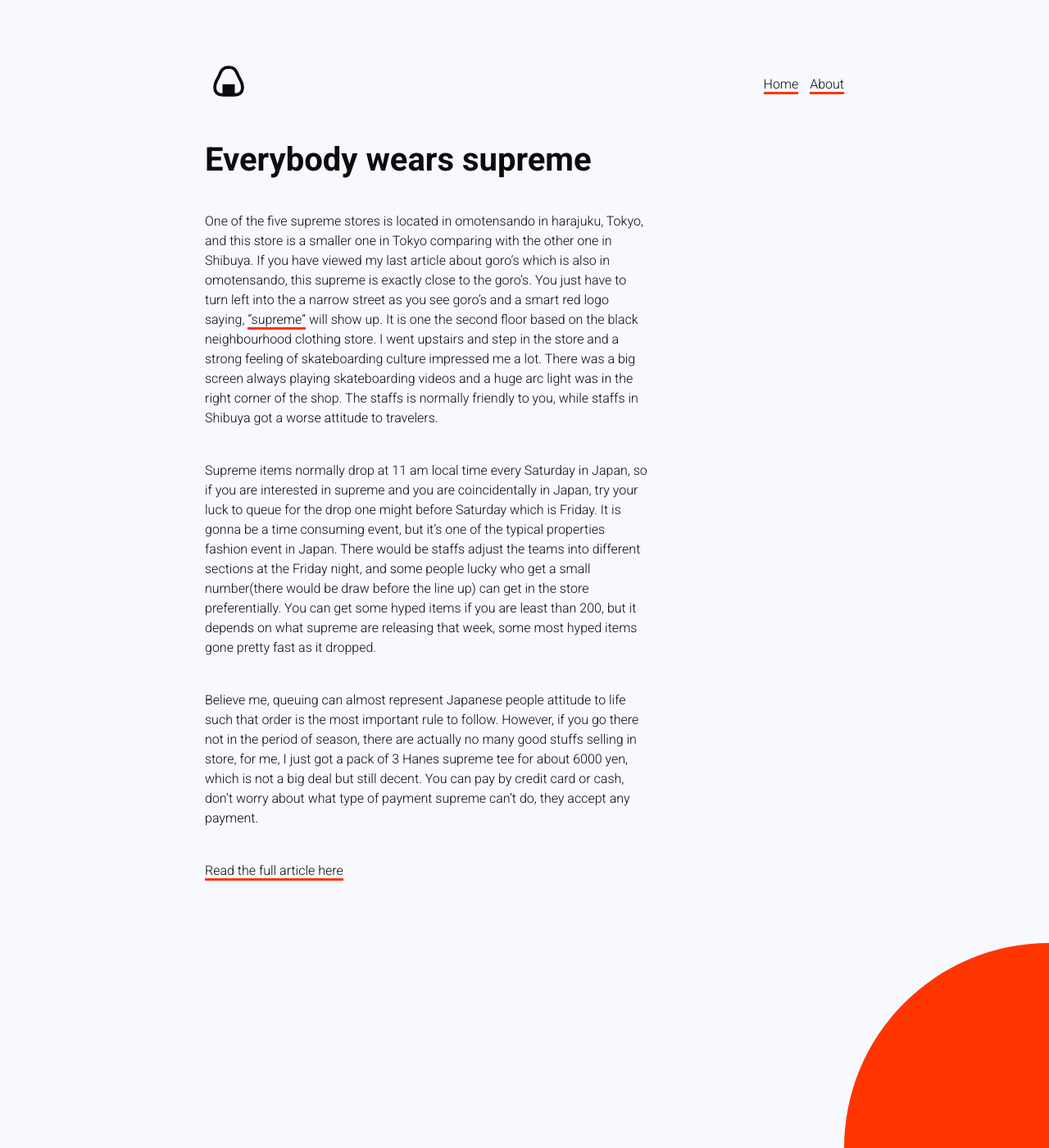
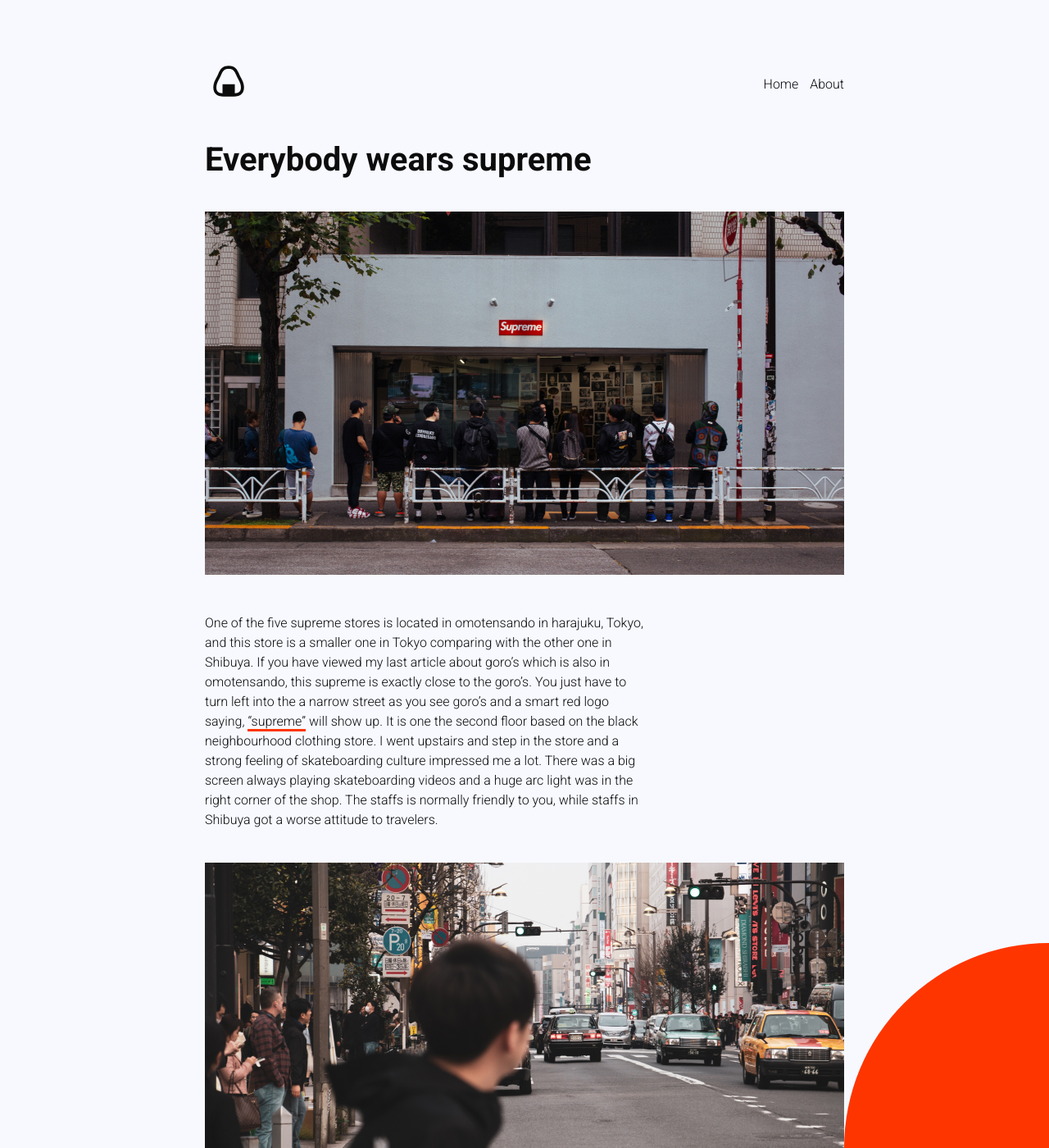
Before and after one commit to jacoviellodevin/anightinjapan, a Jekyll site: the page built from _posts/2019-12-31-welcome-to-jekyll.markdown, in a window 1280 px wide and 1400 px high. Shown: the whole window at 82% size. Built offline with Jekyll 4.4.1, drawn with Linux system fonts in a browser that asks for light colours.

```diff
--- a/_includes/header.html
+++ b/_includes/header.html
@@ -2,7 +2,7 @@
     <a href="/"><img src="/assets/images/logo.svg" alt="a night in japan"></a>
 
     <nav>
-        <a href="/">Home</a>
-        <a href="/about">About</a>
+        <a href="/"{% if page.url == "/"%} class="selected"{% endif %}>Home</a>
+        <a href="/about/"{% if page.url == "/about/"%} class="selected"{% endif %}>About</a>
     </nav>
 </header>
--- a/_posts/2018-10-15-tokyo-train-tips.markdown
+++ b/_posts/2018-10-15-tokyo-train-tips.markdown
@@ -33,4 +33,6 @@ The exception to be aware of it that the subway system in Tokyo isn’t 24/7 so
 
 If you suddenly realise you’re passing stations going the wrong direction – don’t panic, get off at the next stop, cross the platform, wait a few seconds and jump on the train that stops.  It’s easy to get turned around when you’re underground and rush from an arriving train.  I think we’ve all done this at least once.  It’s far more embarrassing to admit that I’ve managed to do it in Kyoto and they only have two subway lines!  There’s also no additional cost from your original route as you don’t need to exit through the gate until your destination.
 
+![blog-3b.jpg](/uploads/blog-3b.jpg)
+
 Still have questions about getting around in Japan? [Visit Top tips for transport in Japan](https://www.2aussietravellers.com/top-tips-for-transport-in-japan/) and while not used on the subways themselves read [Everything you need to know about the Japan Rail Pass](https://www.2aussietravellers.com/japan-rail-pass/) to work out if it could be a budget saver for your trip.
--- a/_posts/2019-12-30-new-post.markdown
+++ b/_posts/2019-12-30-new-post.markdown
@@ -7,9 +7,15 @@ exerpt: The nightlife here runs the gamut, from rowdy izakayas and beer bars, to
 
 Tokyo is one of the most exciting cities on Earth, and has a legendary nightlife. You can begin your evening at a tachinomi stand bar, drink and dine at a cozy izakaya, enjoy seasonal cocktails at an only-in-Tokyo mixology counter, venture into a hole-in-the-wall rock or hip hop club, sing all-night karaoke à la Bill Murray in Lost in Translation, and dance until morning to the beats of DJs from around the world. In short, Tokyo is home to one of the most diverse and fascinating nightlife scenes on the planet!
 
+![blog-2a.jpg](/uploads/blog-2a.jpg)
+
+![blog-2b.jpg](/uploads/blog-2b.jpg)
+
 In such a massive metropolis, and with so many amazing options, trying to decide what to do can be overwhelming. So to help you figure out where to begin, before you see where the night takes you, we’ve put together this introductory guide to Tokyo nightlife, featuring an overview of Tokyo’s best nightlife districts and more!
 
 Of course, with a complex and ever-changing nightlife scene, this is only a small sampling of what’s out there – and many of the best spots are firmly off the radar of most travelers (and even locals), with some venues even lacking addresses.
+
+![blog-2c.jpg](/uploads/blog-2c.jpg)
 
 To get you started, here’s an overview of what you can expect from a handful of Tokyo’s most prominent nightlife neighborhoods, Shibuya. As one of Tokyo’s most densely packed and brightly-lit central districts, it’s no surprise that Shibuya stays up late, with countless eateries, boutiques, watering holes, clubs, arcades and karaoke bars catering to night owls well into the small hours.
 
--- a/_posts/2019-12-31-welcome-to-jekyll.markdown
+++ b/_posts/2019-12-31-welcome-to-jekyll.markdown
@@ -5,10 +5,16 @@ exerpt: One of the five supreme stores is located in omotensando in harajuku, To
   and this store is a smaller one in Tokyo comparing with the other one in Shibuya.
 ---
 
+![blog-1a.jpg](/uploads/blog-1a.jpg)
+
 One of the five supreme stores is located in omotensando in harajuku, Tokyo, and this store is a smaller one in Tokyo comparing with the other one in Shibuya. If you have viewed my last article about goro's which is also in omotensando, this supreme is exactly close to the goro's. You just have to turn left into the a narrow street as you see goro's and a smart red logo saying, ["supreme"](https://www.supremenewyork.com/) will show up. It is one the second floor based on the black neighbourhood clothing store. I went upstairs and step in the store and a strong feeling of skateboarding culture impressed me a lot. There was a big screen always playing skateboarding videos and a huge arc light was in the right corner of the shop. The staffs is normally friendly to you, while staffs in Shibuya got a worse attitude to travelers.
+
+![blog-1b.jpg](/uploads/blog-1b.jpg)
 
 Supreme items normally drop at 11 am local time every Saturday in Japan, so if you are interested in supreme and you are coincidentally in Japan, try your luck to queue for the drop one might before Saturday which is Friday. It is gonna be a time consuming event, but it's one of the typical properties fashion event in Japan. There would be staffs adjust the teams into different sections at the Friday night, and some people lucky who get a small number(there would be draw before the line up) can get in the store preferentially. You can get some hyped  items if you are least than 200, but it depends on what supreme are releasing that week, some most hyped items gone pretty fast as it dropped.
 
 Believe me, queuing can almost represent Japanese people attitude to life such that order is the most important rule to follow. However, if you go there not in the period of season, there are actually no many good stuffs selling in store, for me, I just got a pack of 3 Hanes supreme tee for about 6000 yen, which is not a big deal but still decent. You can pay by credit card or cash, don't worry about what type of payment supreme can't do, they accept any payment.
 
 [Read the full article here](https://www.tokyocreative.com/articles/19065-experience-in-supreme-harajuku-tokyo-and-osaka)
+
+![blog-1a.jpg](/uploads/blog-1a.jpg)
--- a/about.markdown
+++ b/about.markdown
@@ -6,7 +6,7 @@ layout: default
 
 ![about.jpg](/uploads/about.jpg)
 
-About Tiffy
+## About Tiffy
 
 Tiffy is a travel planning freak, formerly an Asia Pacific finance manager and currently a digital marketing ninja. Despite being a nervous flyer with plane jolts sending chills down her spine, Tiffy’s wanderlust has led her to visit Japan for 6 times (and counting). Her favorite cities are Kyoto and Tokyo and would choose to visit Japan over Paris in a heartbeat!
 
--- a/assets/css/app.scss
+++ b/assets/css/app.scss
@@ -49,7 +49,16 @@ section {
     margin: 40px 0 0 0;
 }
 
-nav a, p a {
+nav a {
+    color: $black;
+    text-decoration: none;
+}
+
+img {
+    max-width: 780px;
+}
+
+nav a.selected, p a {
     color: $black;
     text-decoration: none;
     border-bottom: 3px solid $red;
```
Also changed, not shown: contact.markdown (added, +7 -0 lines).
